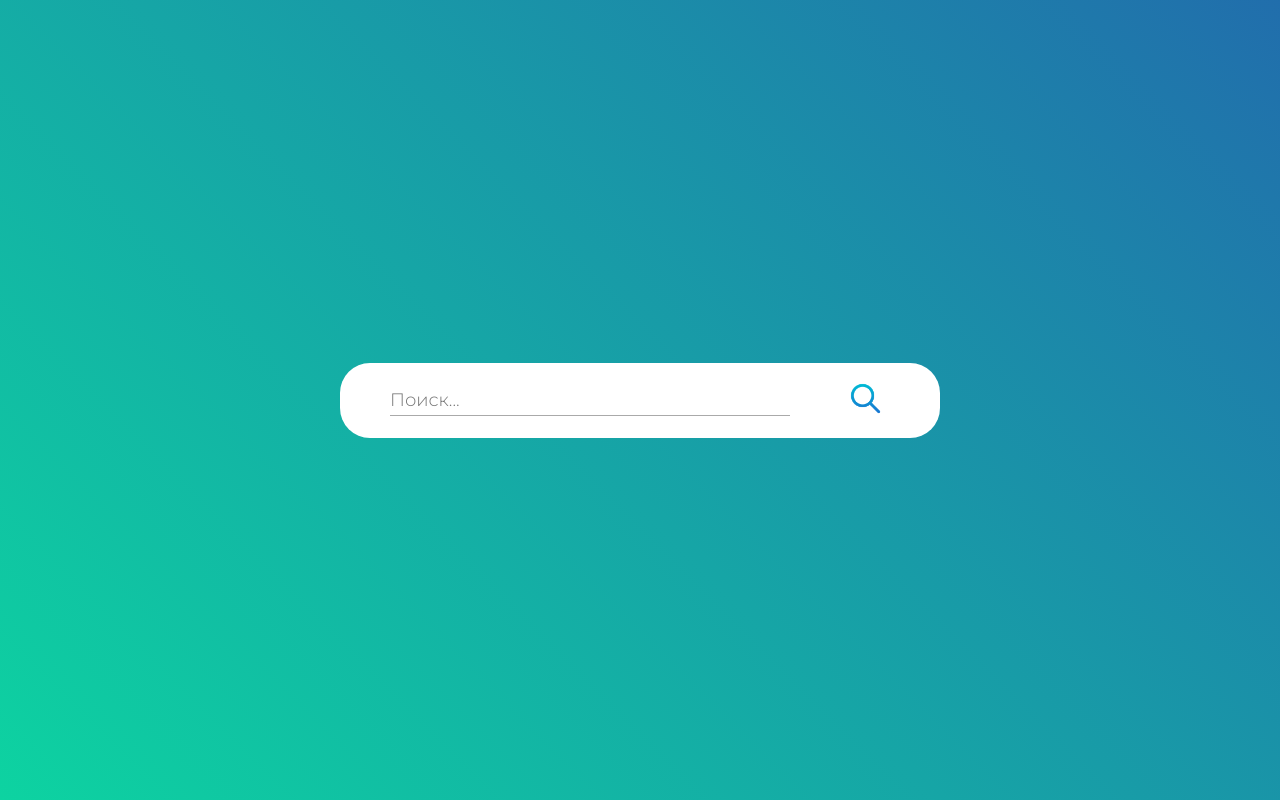
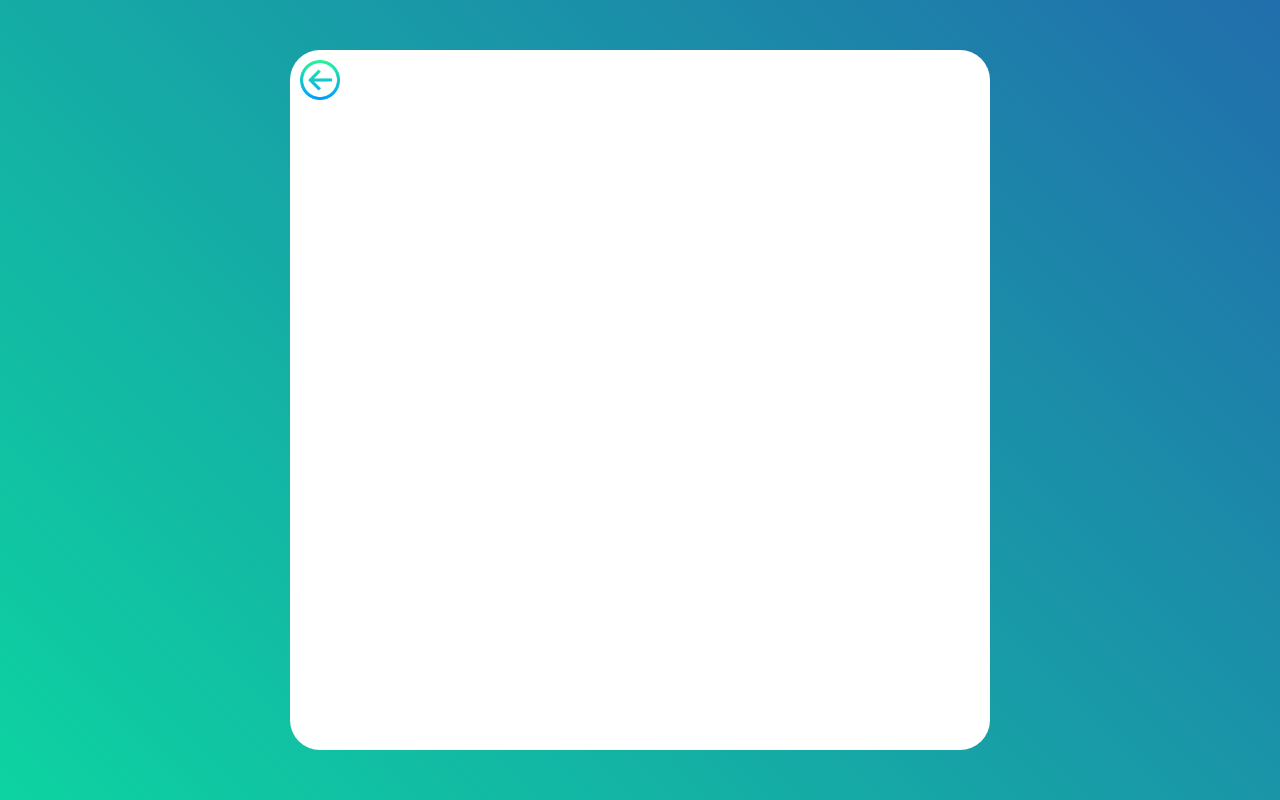
Before and after one commit to tinkyrain/MovieCheck, a React (Create React App) app: page / in a window 1280 px wide. Built offline with nearby package versions, Linux system fonts and the light colour scheme.

Commit message:
add top line

```diff
--- a/src/App.js
+++ b/src/App.js
@@ -9,8 +9,9 @@ function App() {
   return (
     <main>
       {
-        vision ? <SearchBlock/> : <InfoBlock/>
+        //vision ? <SearchBlock/> : <InfoBlock/>
       }
+      <InfoBlock/>
     </main>
   );
 }
--- a/src/components/InfoBlock.css
+++ b/src/components/InfoBlock.css
@@ -0,0 +1,32 @@
+.infoBlock{
+    width: 700px;
+    height: 700px;
+
+    background-color: white;
+    margin: 0 auto;
+
+    border-radius: 30px;
+}
+
+.topInfoLine{
+    width: 100%;
+    height: 57px;
+}
+
+.backArrow{
+    width: 40px;
+    height: 40px;
+}
+
+.backBtn{
+    width: 40px;
+    height: 40px;
+
+    margin: 10px 0 0 10px;
+
+    border: none;
+    background-color: white;
+    border-radius: 30px 0 0 0;
+
+    cursor: pointer;
+}
--- a/src/components/InfoBlock.js
+++ b/src/components/InfoBlock.js
@@ -1,8 +1,23 @@
-import './InfoBlock.css'
+import './InfoBlock.css';
+import { useDispatch } from 'react-redux';
+
 
 const InfoBlock = () => {
+
+    const dispatch = useDispatch();
+
+    const back = () => {
+        dispatch({type: 'VISION', visionChange: true})
+    }
+
     return (
-        <p>Info Block</p>
+        <div className='infoBlock'>
+            <div className='topInfoLine'>
+                <button className='backBtn' onClick={() => back()}>
+                    <img className='backArrow' alt='Назад' src='/img/backArrow.png'/>
+                </button>
+            </div>
+        </div>
     );
 }
 
--- a/src/components/SearchBlock.js
+++ b/src/components/SearchBlock.js
@@ -15,7 +15,7 @@ const SearchBlock = () => {
                 <img
                     className='searchIcon'
                     src='/img/searchIcon.png'
-                    alt='Search'
+                    alt='Поиск'
                 />
             </button>
         </div>
```
Also changed, not shown: public/img/backArrow.png (added).
